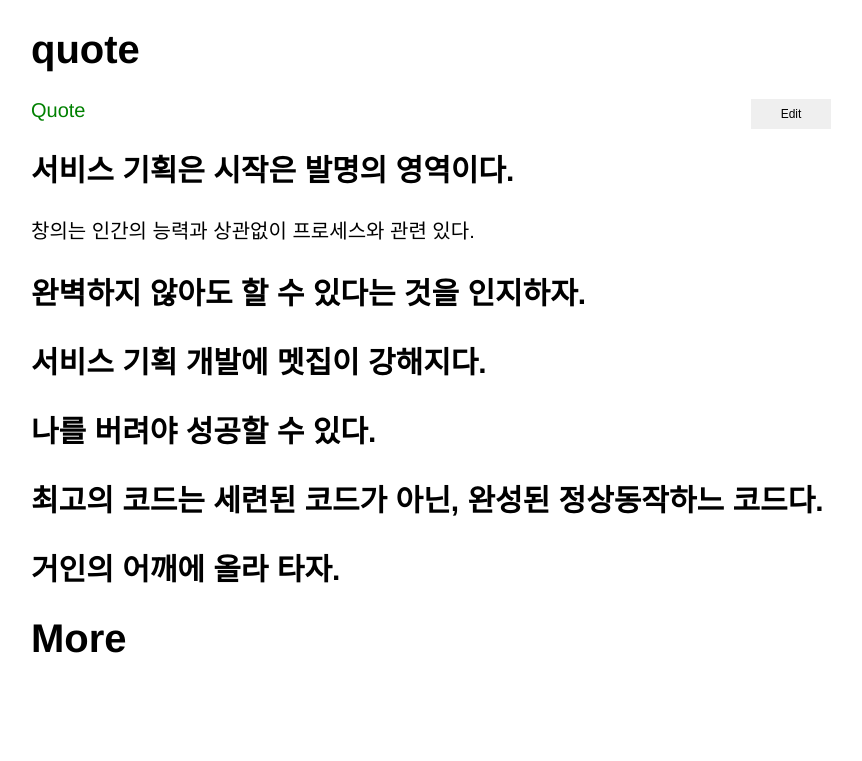
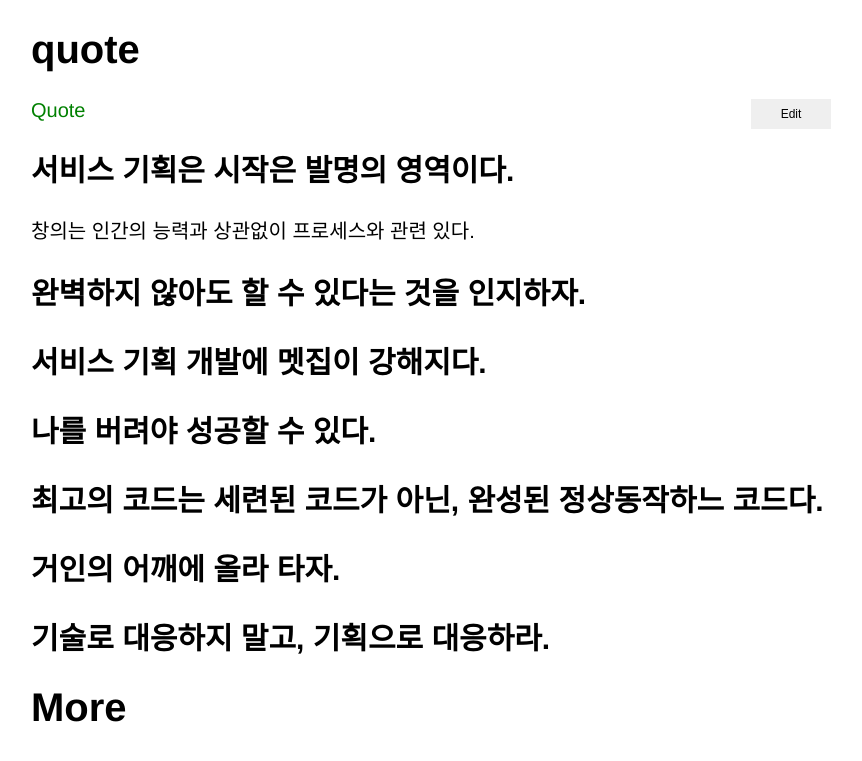
Before and after one commit to xiote/20200810_xiote.github.io, a Jekyll site: the page built from _posts/2020-08-05-14-38-28.md, in a window 1280 px wide. Shown: the top 761 px of the page, without its empty margins (209-1071 px from the left). Built offline with Jekyll 4.4.1, drawn with Linux system fonts in a browser that asks for light colours.

Commit message:
Update 2020-08-05-14-38-28.md

```diff
--- a/_posts/2020-08-05-14-38-28.md
+++ b/_posts/2020-08-05-14-38-28.md
@@ -18,4 +18,6 @@ tags: quote
 
 ## 거인의 어깨에 올라 타자.
 
+## 기술로 대응하지 말고, 기획으로 대응하라.
+
 # More
```
